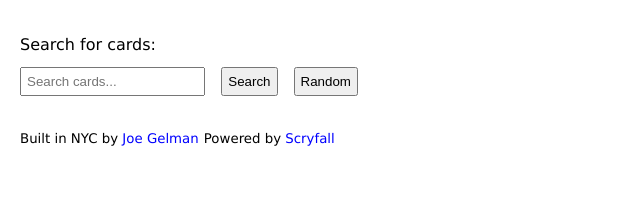
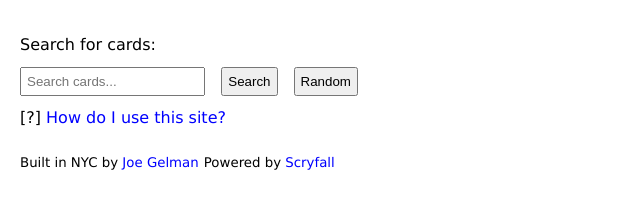
Before and after one commit to joegelman/plainstext, a plain HTML site: page index.html in a window 1280 px wide. Shown: the part 81-290 px from the top of the page, without its empty margins (0-640 px from the left). Drawn offline with Linux system fonts and the light colour scheme.

Commit message:
Add howto link

```diff
--- a/index.html
+++ b/index.html
@@ -166,6 +166,7 @@
     <button id="searchBtn">Search</button>
     <button id="randomBtn">Random</button>
 </div>
+<span>[?] <a href="/howto.html" target="blank">How do I use this site?</a></span>
 
 
 <!-- Display results -->
```
